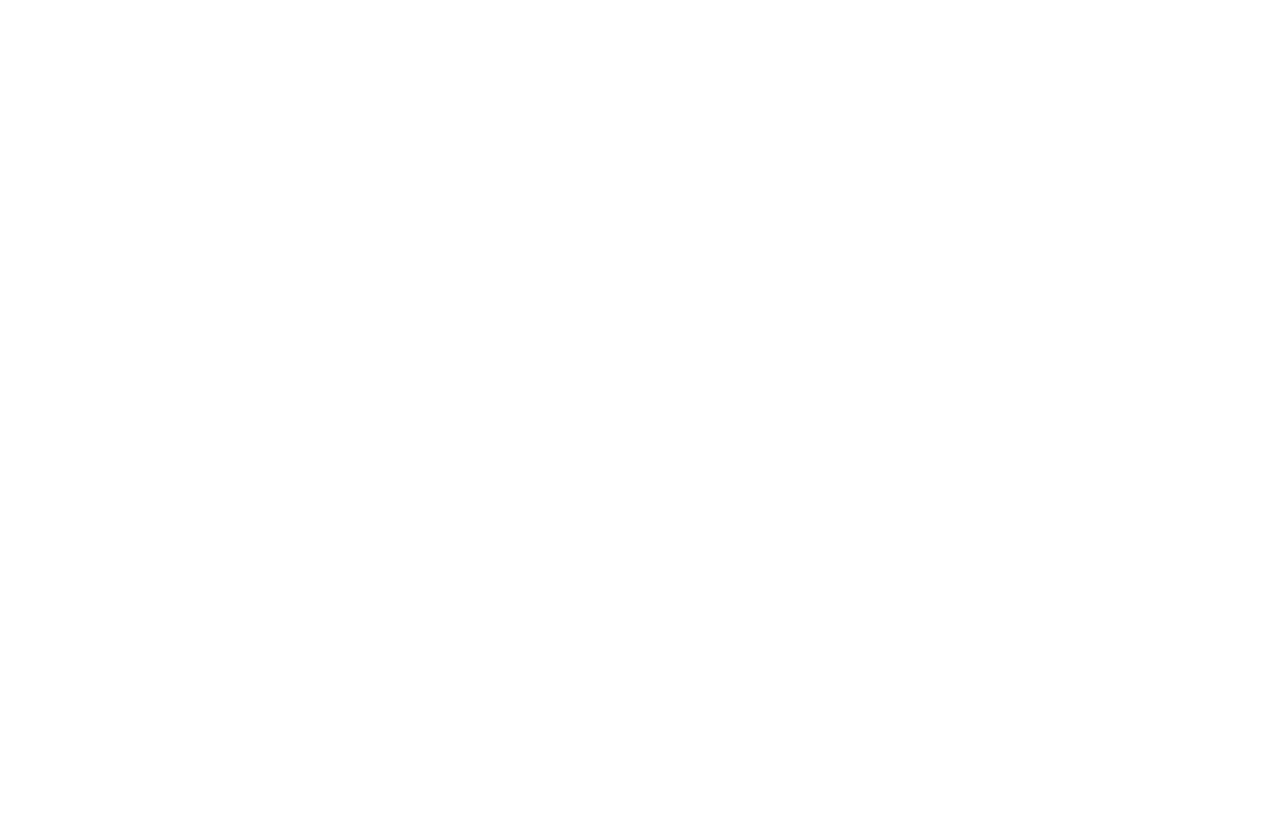
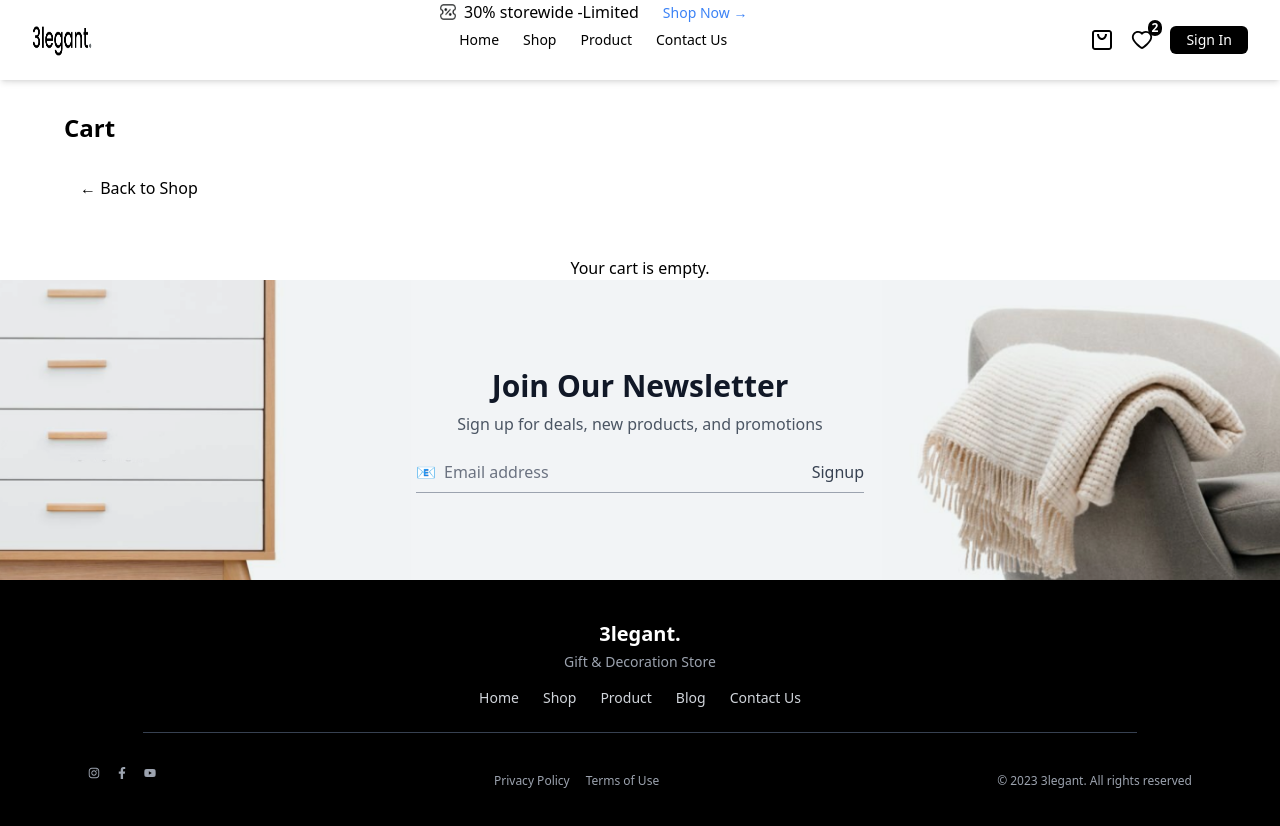
Before and after one commit to Alani158/e-commerce, a React (Create React App) app in the folder client/my-app-name/: page /cart in a window 1280 px wide. Before the commit this address had no page. Shown: the top 826 px of the page. Before the commit the page ends 800 px from the top, so only its background shows below. Built offline with nearby package versions, Linux system fonts and the light colour scheme.

Commit message:
remove trailing space in cart route path and clean up component formatting

```diff
--- a/client/my-app-name/src/App.js
+++ b/client/my-app-name/src/App.js
@@ -27,7 +27,7 @@
         <Route path="/signin" element={<SignIn />} />
         <Route path="/shopnow" element={<ShopNow />} />
         <Route path="/product/:id" element={<ProductDetails />} />
-        <Route path="/cart " element={<Cart />} />
+        <Route path="/cart" element={<Cart />} /> {/* Removed extra space */}
         <Route path="/checkout" element={<Checkout />} />
       </Routes>
     </Router>
```
Also changed, not shown: client/my-app-name/src/components/Cart.jsx (+4 -4 lines).
